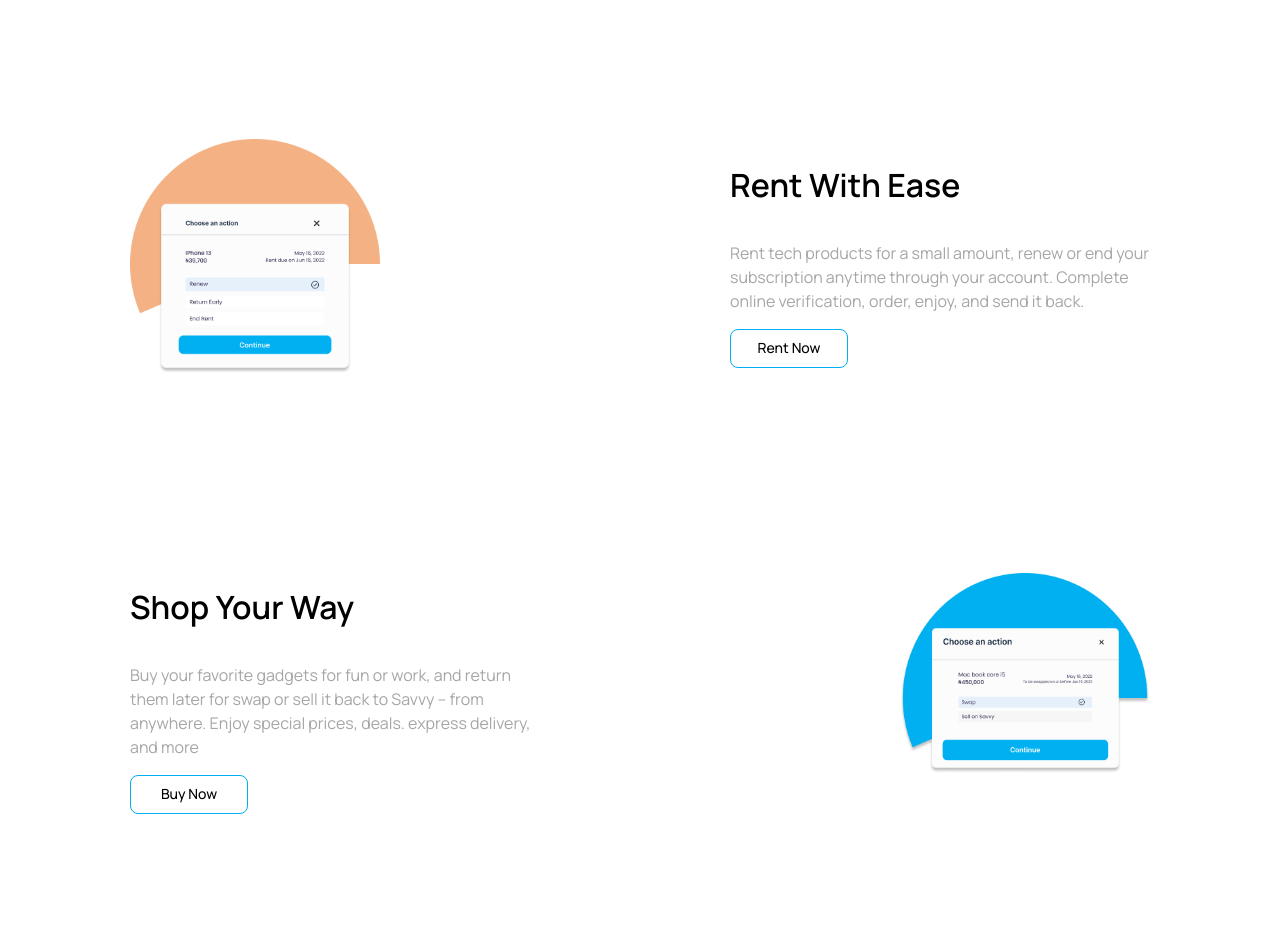
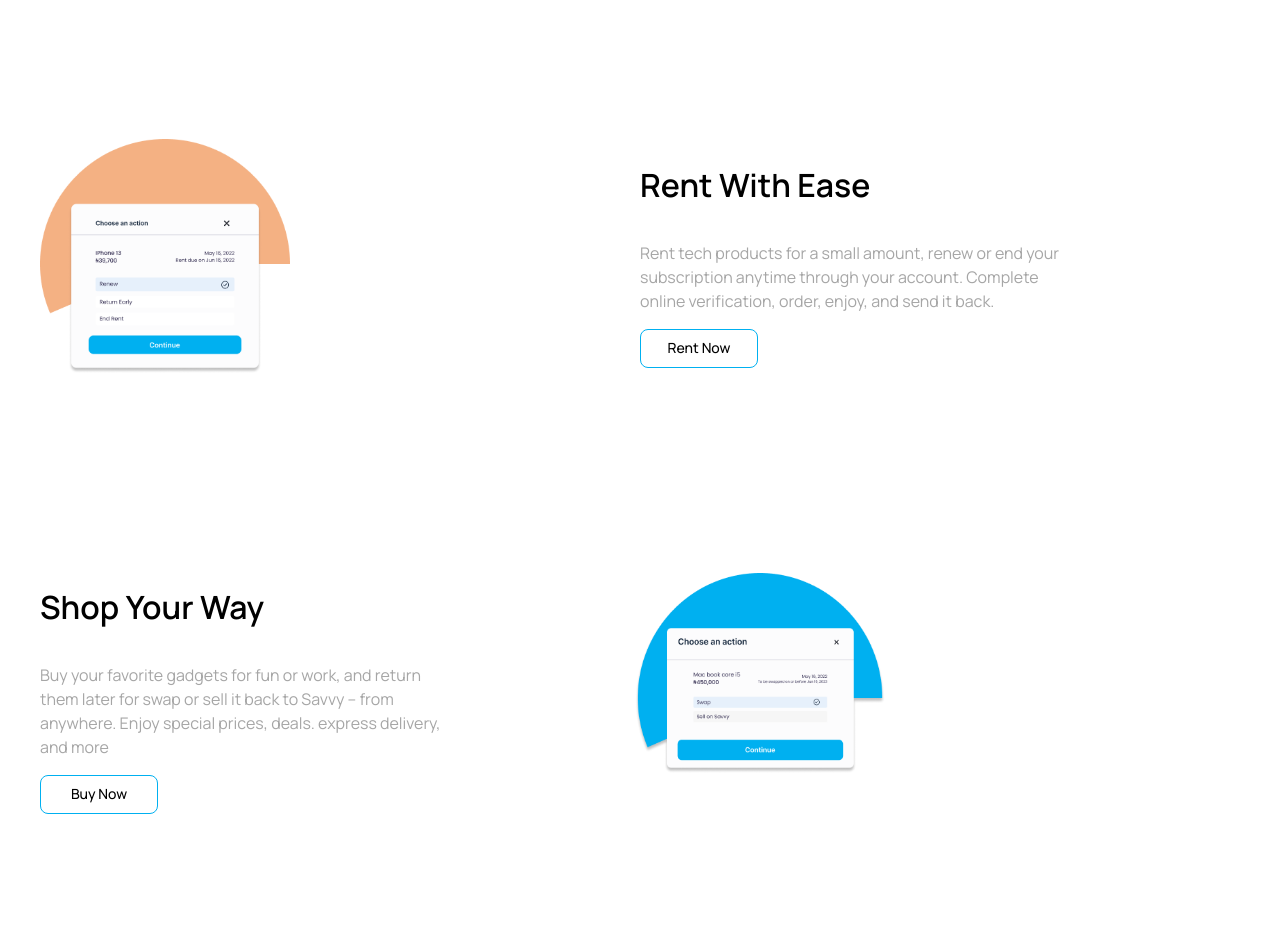
Before and after one commit to SavvyAfrica/savvyWaitlist, a Next.js app: page / in a window 1280 px wide. Shown: the part 1040-1992 px from the top of the page. Built offline with nearby package versions, Linux system fonts and the light colour scheme.

Commit message:
Still doing fixes

```diff
--- a/features/hompage/frame2/frame.tsx
+++ b/features/hompage/frame2/frame.tsx
@@ -12,7 +12,7 @@ const Frame = () => {
         items-center md:flex-row flex-col py-5 px-5 lg:pt-5 lg:pb-5 lg:pl-10 lg:pr-10  md:mb-36 mb-20`}
     >
       <div
-        className={`md:w-[50%] w-full md:ml-auto ml-0 md:mr-0 mr-auto
+        className={`md:w-[50%] w-full  ml-0 md:mr-0 mr-auto
         md:mb-0 mb-7 inline-flex md:justify-start justify-center`}
       >
         <Image src={IMAGE} width='250' height='250' />
--- a/features/hompage/frame3/frame.tsx
+++ b/features/hompage/frame3/frame.tsx
@@ -11,7 +11,7 @@ const Frame = () => {
       className={`maxWidth mx-auto w-full flex md:justify-center justify-between
         items-center md:flex-row flex-col-reverse py-5 px-5 lg:pt-5 lg:pb-5 lg:pl-10 lg:pr-10 md:mb-36 mb-20`}
     >
-      <div className='md:w-[35%] w-full md:ml-auto md:mr-0 mr-auto'>
+      <div className='md:w-[35%] w-full  md:mr-0 mr-auto'>
         <Text
           variant='home_heading_3_32px'
           className='font-semibold sm:text-[32px] text-[25px] lg:mb-8 sm:mb-6 mb-[20px]'
@@ -40,7 +40,7 @@ const Frame = () => {
 
       <div
         className={`md:w-[50%] w-full md:mr-auto mr-0 md:ml-0 ml-auto
-        inline-flex md:justify-end justify-center`}
+        inline-flex md:justify-center justify-center`}
       >
         <Image src={IMAGE} width='250' height='250' />
       </div>
```
